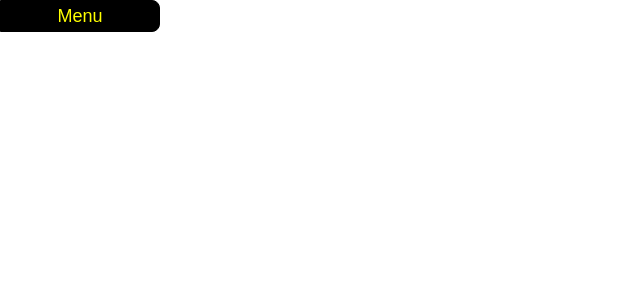
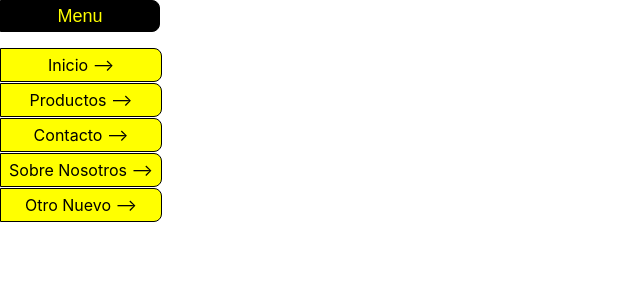
Before and after one commit to joaquinmartinez2912/reactjoaquin, a React (Create React App) app: page / in a window 1280 px wide. Both pictures are taken after a click on the button "Menu". Shown: the top 300 px of the page, without its empty margins (0-640 px from the left). Built offline with nearby package versions, Linux system fonts and the light colour scheme.

Commit message:
cambios casa

```diff
--- a/src/components/ListaMenu.jsx
+++ b/src/components/ListaMenu.jsx
@@ -1,4 +1,5 @@
 import { useState } from "react";
+//import { useEffect } from "react";
 import "../main.css";
 
 function ListaMenu(props) {
@@ -6,26 +7,40 @@ function ListaMenu(props) {
 
   // Defino una variable con un estado para controlar el submenu que contiene una lista con los datos a mostrar.
   const [mostrarSubLista, setMosrarSubLista] = useState([])
-  const [left, setleft] = useState()
-  const [top, settop] = useState()
+  const [left, setleft] = useState(0)
+  const [top, settop] = useState(0)
 
+// Con esto defino las variables una sola vez.
+/*   useEffect(() => {
+    // Calcular los valores iniciales de left y top una vez cuando se carga la página o cambia el contenido
+    const elementoLi = document.getElementById("elementoLi"); // Reemplaza "elementoLi" con el ID del elemento <li> que desees usar como referencia
+    if (elementoLi) {
+      setleft(elementoLi.offsetLeft + elementoLi.offsetWidth + "px");
+      settop(elementoLi.offsetTop + "px");
+    }
+  }, [datos]);
+ */
   //Defino los manejadores de eventos para mostrar el submenu, no cargo datos con esto, solo abro el submenu
   const handleMostrarSubMenu = (SubMenuId,e) => {
+    e.preventDefault(e)
     setMosrarSubLista((prev) => {
       let arr = [...prev];
       arr[SubMenuId] = true;
-      setleft(e.target.offsetLeft + e.target.offsetWidth + "px")
-      console.log(left)
+      console.log(top)
+      setleft(e.target.offsetLeft + e.target.offsetWidth + "px") // El left te dice cuanto se debe mover y el Width cuanto debe medir.
       settop(e.target.offsetTop + "px")
       return arr
     }
     )
   }
 
-  const handleOcultarSubMenu = (SubMenuId) => {
+  const handleOcultarSubMenu = (SubMenuId,e) => {
+    e.preventDefault(e) // iria??...no cambia nada...sera porque no hay un comportamiento predeterminado para este evento???
     setMosrarSubLista((prev) => {
       let arr = [...prev];
       arr[SubMenuId] = false;
+      setleft(e.target.offsetLeft + e.target.offsetWidth + "px") // El left te dice cuanto se debe mover y el Width cuanto debe medir.
+      settop(e.target.offsetTop + "px")
       return arr
     }
     )
@@ -39,18 +54,21 @@ function ListaMenu(props) {
             <li
               // Capturo el evento (Hacer click en un item determinado) y mando el id que corresponde para que se ejecute la funcion. El id lo uso para modificar el estado
               onMouseEnter={ (e) => handleMostrarSubMenu(item.id,e)}
-              onMouseLeave={ (e) => handleOcultarSubMenu(item.id)}
-              key={item.id}>
-              <span>{item.name + "-->"}</span>
+              onMouseLeave={ (e) => handleOcultarSubMenu(item.id,e)}
+              key={item.id}
+              id="elementoLi"
+              >
+              <span>{item.name +" -->"}</span>
               {/* Agrego la ul que se va a mostrar cuando se haga click */}
               <ul className={`sub-menu-ul ${mostrarSubLista[item.id] ? "open" : ""}`}
               style={{
                 left:left,
-                color: "green",
                 top: top
               }}
               >
-                <li> ads</li>
+                <li>{left} {top}</li>
+                <li>Hola</li>
+                <li>Chau</li>
              </ul>
             </li>
 
--- a/src/components/Menu.jsx
+++ b/src/components/Menu.jsx
@@ -5,7 +5,7 @@ import ListaMenu from './ListaMenu';
 
 function Menu() {
 
-  const [mostrarMenu, setmostrarMenu] = useState(true)
+  const [mostrarMenu, setmostrarMenu] = useState(false)
 
   const handlerMenu = () => {
     setmostrarMenu(!mostrarMenu)
--- a/src/data/items.json
+++ b/src/data/items.json
@@ -1,7 +1,12 @@
 [
     {
         "id": "ABC001",
-        "name": "Inicio"
+        "name": "Inicio",
+        "list": [
+            {
+                "id":1
+            }
+        ]
     },
     {
         "id": "ABC002",
@@ -23,14 +28,29 @@
     },
     {
         "id": "ABC003",
-        "name": "Contacto"
+        "name": "Contacto",
+        "list": [
+            {
+                "id":1
+            }
+        ]
     },
     {
         "id": "ABC004",
-        "name": "Sobre Nosotros"
+        "name": "Sobre Nosotros",
+        "list": [
+            {
+                "id":1
+            }
+        ]
     },
     {
         "id": "ABC005",
-        "name": "Otro Nuevo"
+        "name": "Otro Nuevo",
+        "list": [
+            {
+                "id":1
+            }
+        ]
     }
 ]
```
Also changed, not shown: src/components/BotonMenu.jsx (added, +30 -0 lines).
